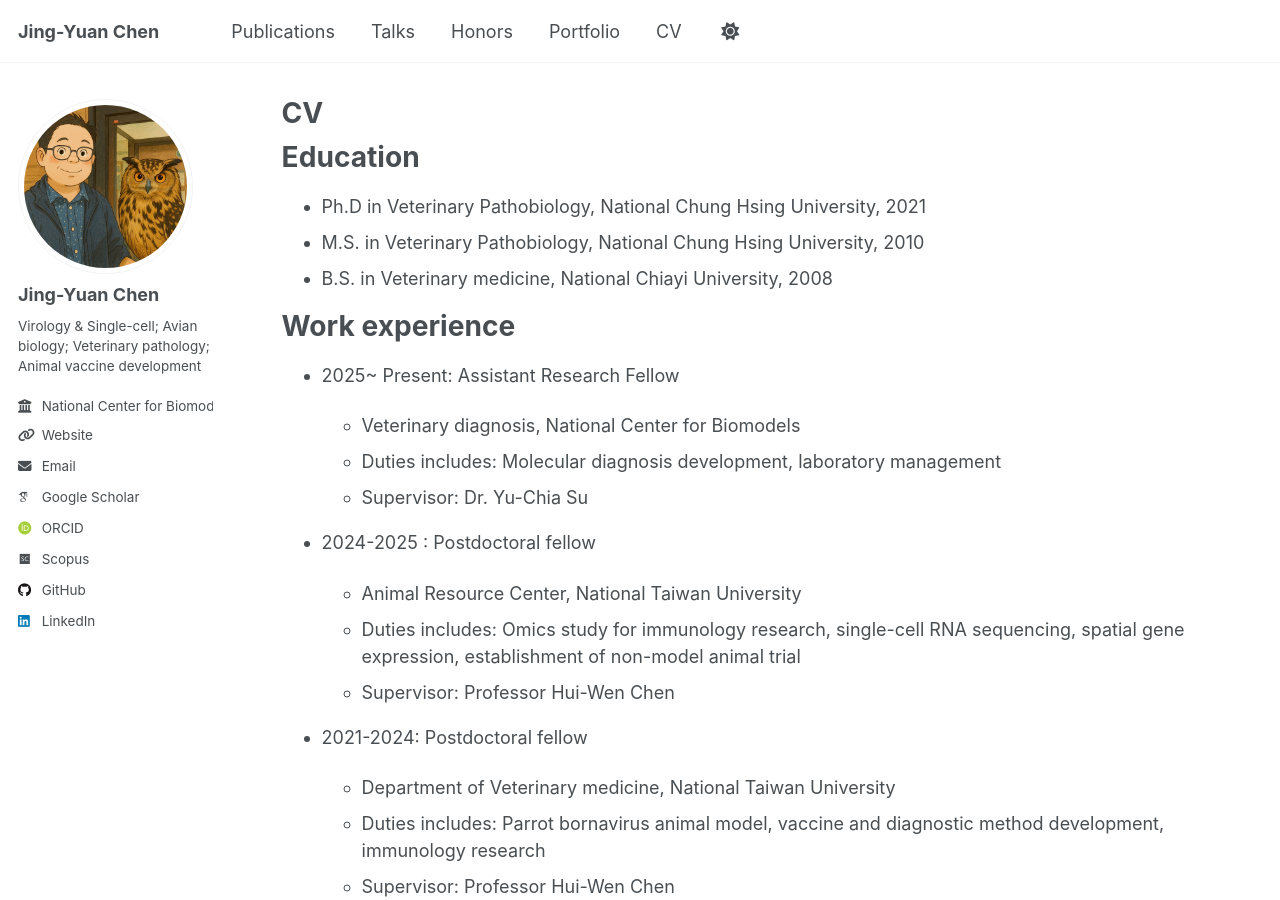
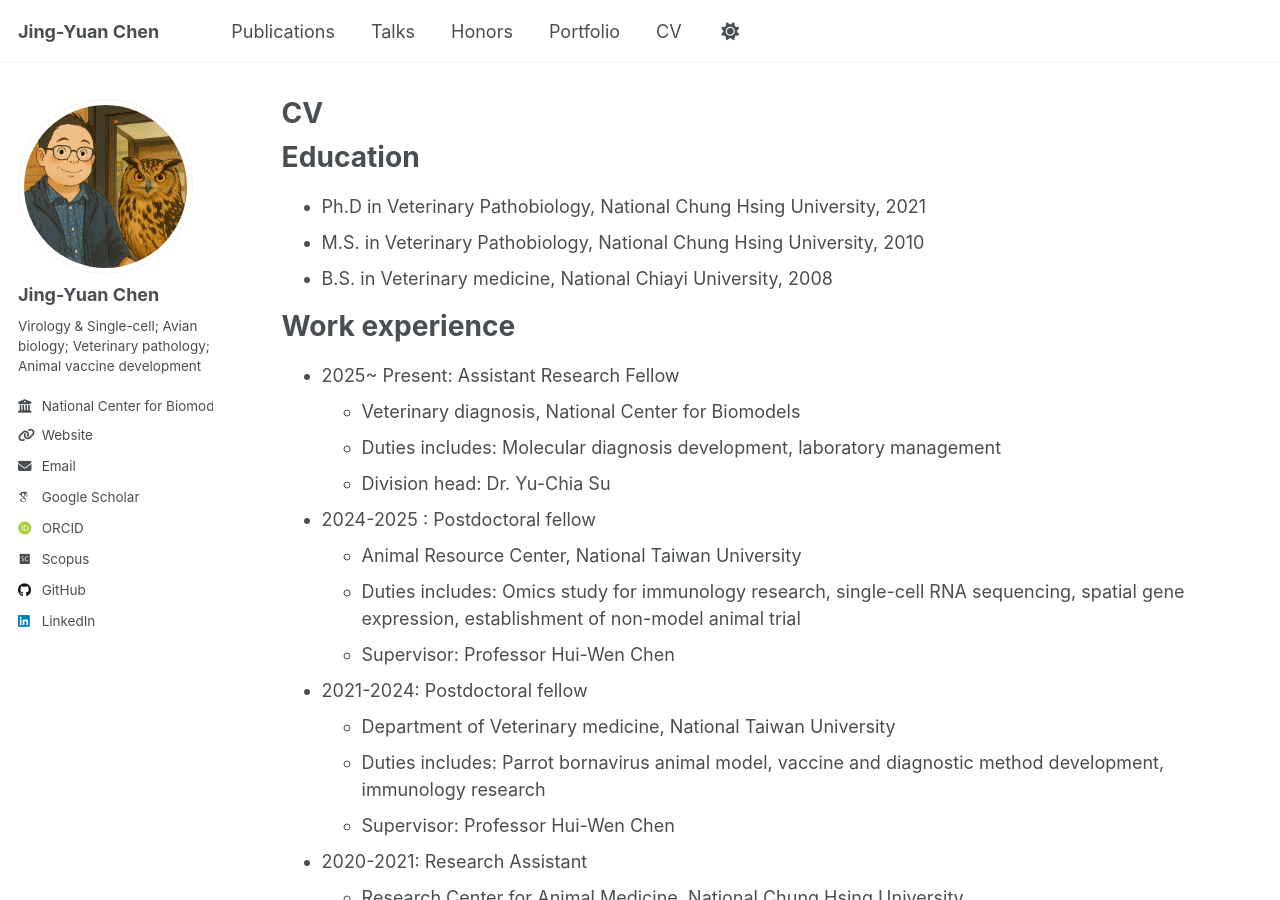
Before and after one commit to jychen74/jychen74.github.io, a Jekyll site: the page built from _pages/cv.md, in a window 1280 px wide and 900 px high. Built offline with Jekyll 4.4.1, drawn with Linux system fonts in a browser that asks for light colours; some web fonts are replaced; a script that is not in the unit is left out.

Commit message:
VirtualRepos: update _pages/cv.md

```diff
--- a/_pages/cv.md
+++ b/_pages/cv.md
@@ -18,25 +18,21 @@ redirect_from:
 # Work experience
 
 - 2025~ Present: Assistant Research Fellow
-
   - Veterinary diagnosis, National Center for Biomodels
   - Duties includes: Molecular diagnosis development, laboratory management
-  - Supervisor: Dr. Yu-Chia Su
+  - Division head: Dr. Yu-Chia Su
 
 - 2024-2025 : Postdoctoral fellow
-
   - Animal Resource Center, National Taiwan University
   - Duties includes: Omics study for immunology research, single-cell RNA sequencing, spatial gene expression, establishment of non-model animal trial
   - Supervisor: Professor Hui-Wen Chen
 
 - 2021-2024: Postdoctoral fellow
-
   - Department of Veterinary medicine, National Taiwan University
   - Duties includes: Parrot bornavirus animal model, vaccine and diagnostic method development, immunology research
   - Supervisor: Professor Hui-Wen Chen
 
 - 2020-2021: Research Assistant
-
   - Research Center for Animal Medicine, National Chung Hsing University
   - Duties included: Swine disease diagnosis, animal trials, subunit antigen expression and characterization, vaccine development
   - Supervisor: Professor Maw-Sheng ChienHub
@@ -64,7 +60,6 @@ redirect_from:
   {% endif %}
 {% endfor %}</ul>
 
-
 # Publications
 
 ## Journal Articles
@@ -86,6 +81,7 @@ redirect_from:
 # Talks
 
 ## Invited Talks
+
 <ul>{% for post in site.talks reversed %}
   {% if post.type == "Invited talk" %}
     {% include archive-single-talk-cv.html %}
@@ -93,6 +89,7 @@ redirect_from:
 {% endfor %}</ul>
 
 ## Conference Presentations
+
 <ul>{% for post in site.talks reversed %}
   {% if post.type == "Conference proceedings talk" %}
     {% include archive-single-talk-cv.html %}
```
